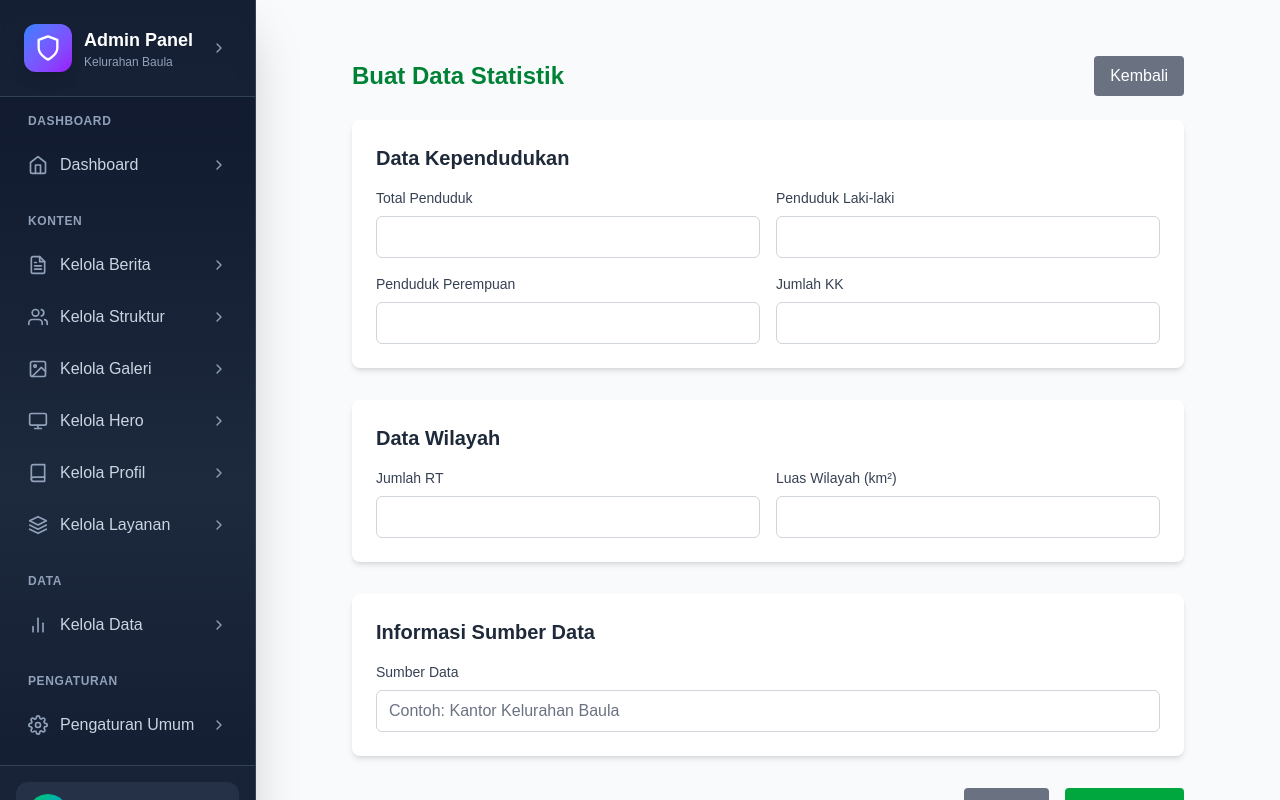
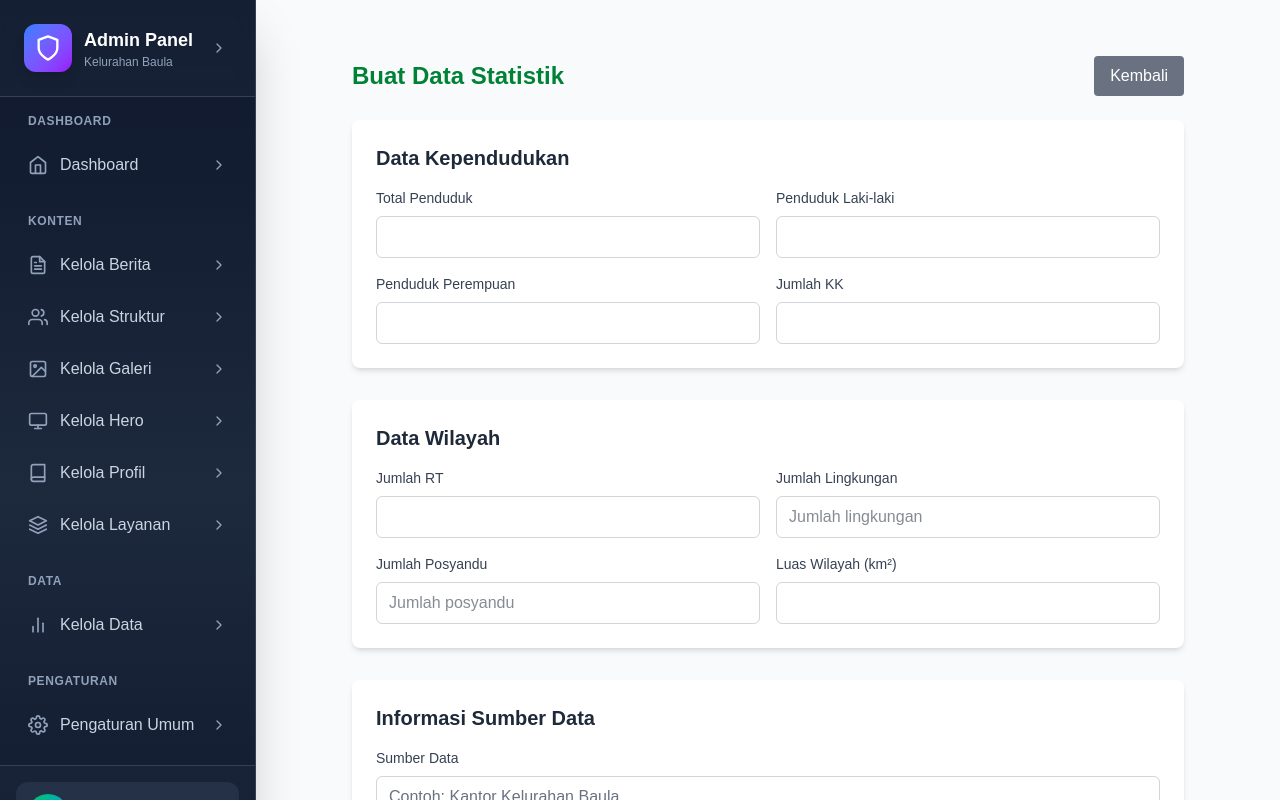
Before and after one commit to gerynsb-02/desa-baula, a Next.js app: page /admin/data/edit in a window 1280 px wide. Shown: the top 800 px of the page. Built offline with nearby package versions, Linux system fonts and the light colour scheme; no server answers; the database is empty; sample sign-in values are in the browser's storage.

Commit message:
feat: implement data and statistics pages with Firestore integration and chart visualizations

```diff
--- a/pages/admin/data/edit.js
+++ b/pages/admin/data/edit.js
@@ -18,6 +18,8 @@ export default function EditData() {
     perempuan: '',
     jumlah_kk: '',
     jumlah_rt: '',
+    jumlah_lingkungan: '',
+    jumlah_posyandu: '',
     luas_wilayah: ''
   })
 
@@ -80,6 +82,8 @@ export default function EditData() {
           perempuan: parseInt(penduduk.perempuan),
           jumlah_kk: parseInt(penduduk.jumlah_kk),
           jumlah_rt: parseInt(penduduk.jumlah_rt),
+          jumlah_lingkungan: parseInt(penduduk.jumlah_lingkungan) || 0,
+          jumlah_posyandu: parseInt(penduduk.jumlah_posyandu) || 0,
           luas_wilayah: parseFloat(penduduk.luas_wilayah)
         })
       } else {
@@ -90,6 +94,8 @@ export default function EditData() {
           perempuan: parseInt(penduduk.perempuan),
           jumlah_kk: parseInt(penduduk.jumlah_kk),
           jumlah_rt: parseInt(penduduk.jumlah_rt),
+          jumlah_lingkungan: parseInt(penduduk.jumlah_lingkungan) || 0,
+          jumlah_posyandu: parseInt(penduduk.jumlah_posyandu) || 0,
           luas_wilayah: parseFloat(penduduk.luas_wilayah)
         })
       }
@@ -212,6 +218,30 @@ export default function EditData() {
                 </div>
                 <div>
                   <label className="block text-sm font-medium text-gray-700 mb-2">
+                    Jumlah Lingkungan
+                  </label>
+                  <input
+                    type="number"
+                    value={penduduk.jumlah_lingkungan}
+                    onChange={(e) => handlePendudukChange('jumlah_lingkungan', e.target.value)}
+                    className="w-full border border-gray-300 rounded-md px-3 py-2 focus:outline-none focus:ring-2 focus:ring-green-500 text-gray-900"
+                    placeholder="Jumlah lingkungan"
+                  />
+                </div>
+                <div>
+                  <label className="block text-sm font-medium text-gray-700 mb-2">
+                    Jumlah Posyandu
+                  </label>
+                  <input
+                    type="number"
+                    value={penduduk.jumlah_posyandu}
+                    onChange={(e) => handlePendudukChange('jumlah_posyandu', e.target.value)}
+                    className="w-full border border-gray-300 rounded-md px-3 py-2 focus:outline-none focus:ring-2 focus:ring-green-500 text-gray-900"
+                    placeholder="Jumlah posyandu"
+                  />
+                </div>
+                <div>
+                  <label className="block text-sm font-medium text-gray-700 mb-2">
                     Luas Wilayah (km²)
                   </label>
                   <input
--- a/pages/admin/data/index.js
+++ b/pages/admin/data/index.js
@@ -216,6 +216,8 @@ export default function DataManagement() {
                   <div className="space-y-4">
                     <DataItem label="Jumlah RW" value={rwData.length} color="green" />
                     <DataItem label="Jumlah RT" value={penduduk.jumlah_rt} color="blue" />
+                    <DataItem label="Jumlah Lingkungan" value={penduduk.jumlah_lingkungan ?? '-'} color="purple" />
+                    <DataItem label="Jumlah Posyandu" value={penduduk.jumlah_posyandu ?? '-'} color="orange" />
                     <DataItem label="Luas Wilayah" value={`${penduduk.luas_wilayah} km²`} color="purple" />
                   </div>
                 </div>
--- a/pages/data/index.js
+++ b/pages/data/index.js
@@ -437,7 +437,7 @@ export default function Data() {
                 Pembagian administratif kelurahan
               </motion.p>
             </div>
-                                      <div className="space-y-4 sm:space-y-6">
+                             <div className="space-y-4 sm:space-y-6">
                <div className="flex justify-between items-center p-4 sm:p-6 bg-gradient-to-r from-green-50 to-green-100 rounded-xl border border-green-200">
                  <span className="text-sm sm:text-base font-medium text-gray-700">Jumlah RW</span>
                  <span className="text-lg sm:text-xl font-bold text-green-600">
@@ -450,6 +450,22 @@ export default function Data() {
                    {penduduk.jumlah_rt} RT
                  </span>
                </div>
+               {penduduk.jumlah_lingkungan > 0 && (
+                 <div className="flex justify-between items-center p-4 sm:p-6 bg-gradient-to-r from-purple-50 to-purple-100 rounded-xl border border-purple-200">
+                   <span className="text-sm sm:text-base font-medium text-gray-700">Jumlah Lingkungan</span>
+                   <span className="text-lg sm:text-xl font-bold text-purple-600">
+                     {penduduk.jumlah_lingkungan} Lingkungan
+                   </span>
+                 </div>
+               )}
+               {penduduk.jumlah_posyandu > 0 && (
+                 <div className="flex justify-between items-center p-4 sm:p-6 bg-gradient-to-r from-orange-50 to-orange-100 rounded-xl border border-orange-200">
+                   <span className="text-sm sm:text-base font-medium text-gray-700">Jumlah Posyandu</span>
+                   <span className="text-lg sm:text-xl font-bold text-orange-600">
+                     {penduduk.jumlah_posyandu} Posyandu
+                   </span>
+                 </div>
+               )}
              </div>
           </div>
 
```
Also changed, not shown: pages/admin/layanan/index.js (+10 -10 lines).
